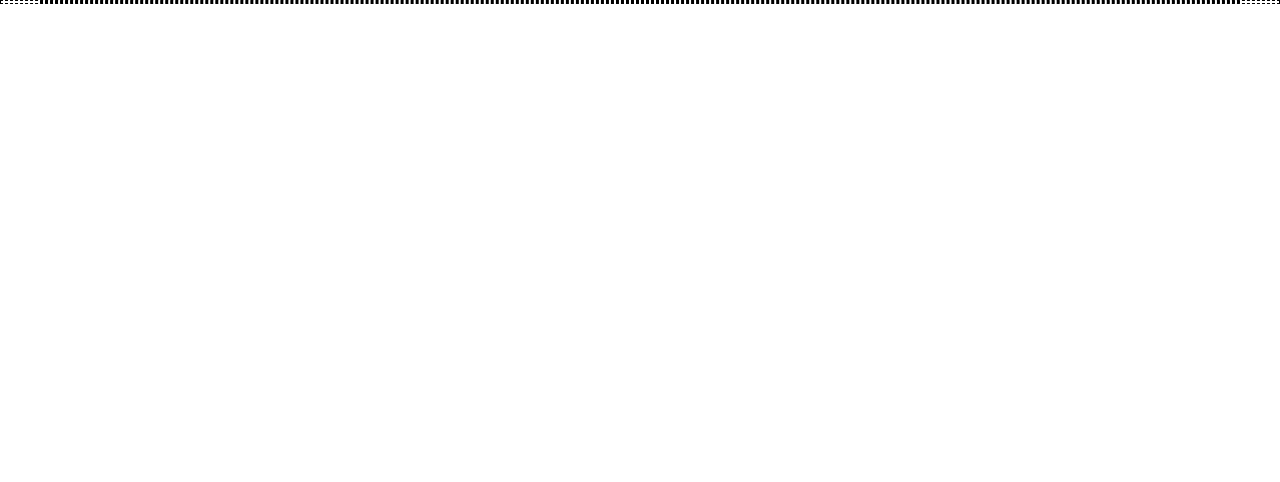
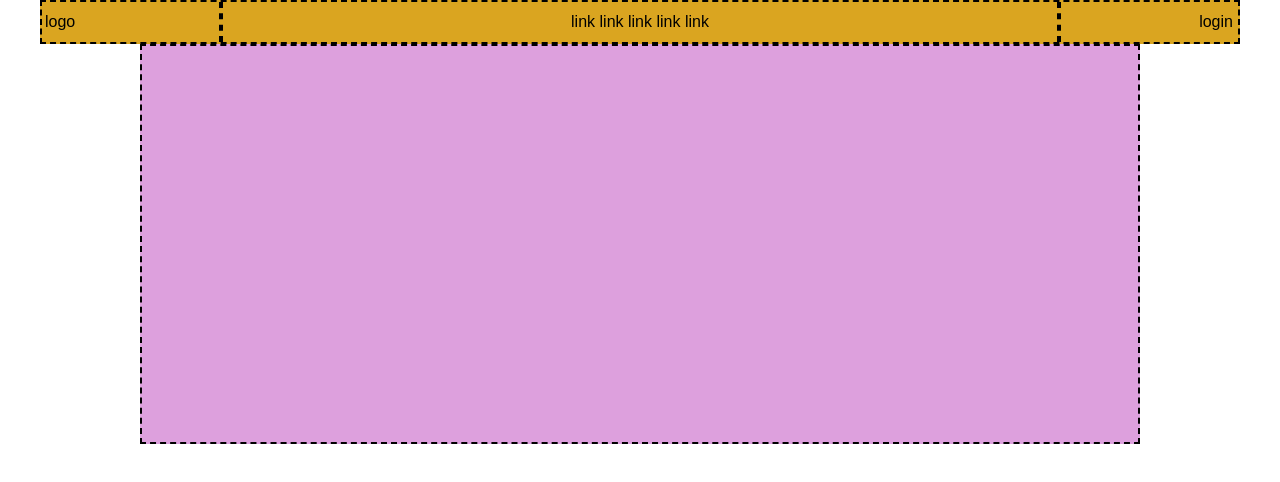
Before and after one commit to JordanRomagnoli/htmlcss-struttura-discord, a plain HTML site: page index.html in a window 1280 px wide. Drawn offline with Linux system fonts and the light colour scheme.

Commit message:
- MAKE header - SET  header_layout

```diff
--- a/css/style.css
+++ b/css/style.css
@@ -17,24 +17,94 @@
     font-family: Arial, Helvetica, sans-serif;
 }
 
-.container{
-    max-width: 1200px;
-    margin: 0 auto;
-}
-
 /*
     HEADER
 */
 
+
 /*
-    MAIN
+    FRAMEWORK
 */
+
+.flex-center{
+    display: flex;
+    align-items: center;
+    justify-content: center;
+}
+
+.flex-start{
+    display: flex;
+    align-items: center;
+    justify-content: flex-start;
+}
+
+.flex-end{
+    display: flex;
+    align-items: center;
+    justify-content: flex-end;
+}
+
+.col15{
+    width: 15%
+}
+
+.col70{
+    width: 70%
+}
 
 
 /*
     DEBUG
 */
 
-.debug, .debug > div{
-    border: 1px dashed black;
+
+
+
+
+.nav-container{
+    width: 1200px;
+    background-color: rgb(218, 165, 32);
+    min-height: 40px;
 }
+
+.nav-container > *{
+    height: 40px;
+}
+
+.login{
+    border-left: 2px dashed black;
+    border-right: none;
+    border-top: none;
+    border-bottom: none;
+    padding: 0 5px;
+}
+
+.logo{
+    border-right: 2px dashed black;
+    border-left: none;
+    border-top: none;
+    border-bottom: none;
+    padding: 0 3px;
+
+}
+
+.link{
+    border-left: 2px dashed black;
+    border-right: 2px dashed black;
+    border-top: none;
+    border-bottom: none;
+}
+
+.box{
+    width: 1000px;
+    height: 400px;
+    background-color: plum;
+}
+
+
+
+
+
+section div, section nav, section section{
+    border: 2px dashed black;
+}
--- a/index.html
+++ b/index.html
@@ -3,16 +3,36 @@
     <head>
         <meta charset="UTF-8">
         <meta name="viewport" content="width=device-width, initial-scale=1.0">
-        <title>Document</title>
+        <title>Discord</title>
 
         <!-- css -->
         <link rel="stylesheet" href="css/style.css">
     </head>
     <body class="debug">
-        <div class="container">
 
         <header>
-                <!-- HEADER -->
+                <section class="top-header flex-center">
+                    <nav class="nav-container flex-start">
+
+                        <div class="logo col15 flex-start">
+                            <span>logo</span>
+                        </div>
+
+                        <div class="link col70 flex-center">
+                            <span>link link link link link</span>
+                        </div>
+
+                        <div class="login col15 flex-end">
+                            <span>login</span>
+                        </div>
+
+                    </nav>
+                </section >
+
+                <section class="bot-header flex-center">
+                    <div class="box">
+                    </div>
+                </section >
         </header>
 
         <main>
@@ -22,7 +42,5 @@
         <footer>
             <!-- FOOTER -->
         </footer>
-
-        </div>
     </body>
 </html>
```
Lines whose indentation alone changed are shown as unchanged.
